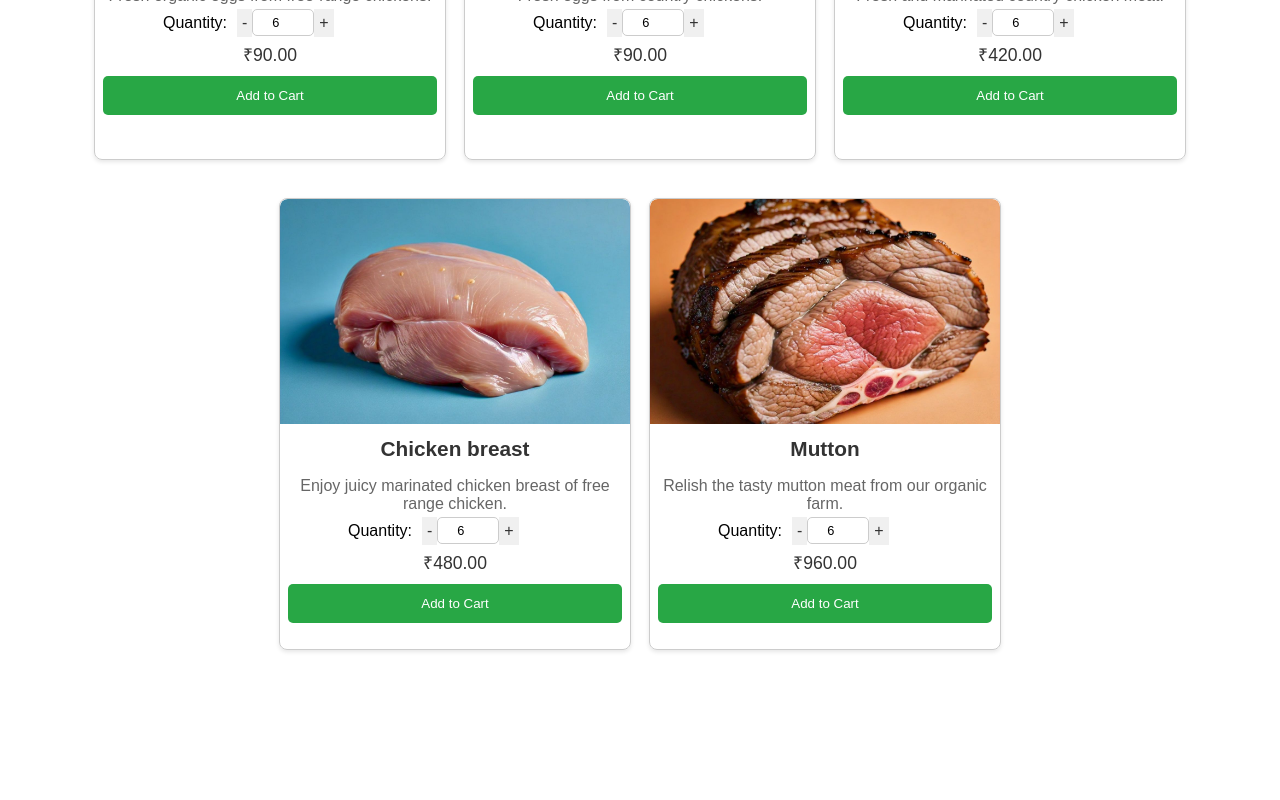
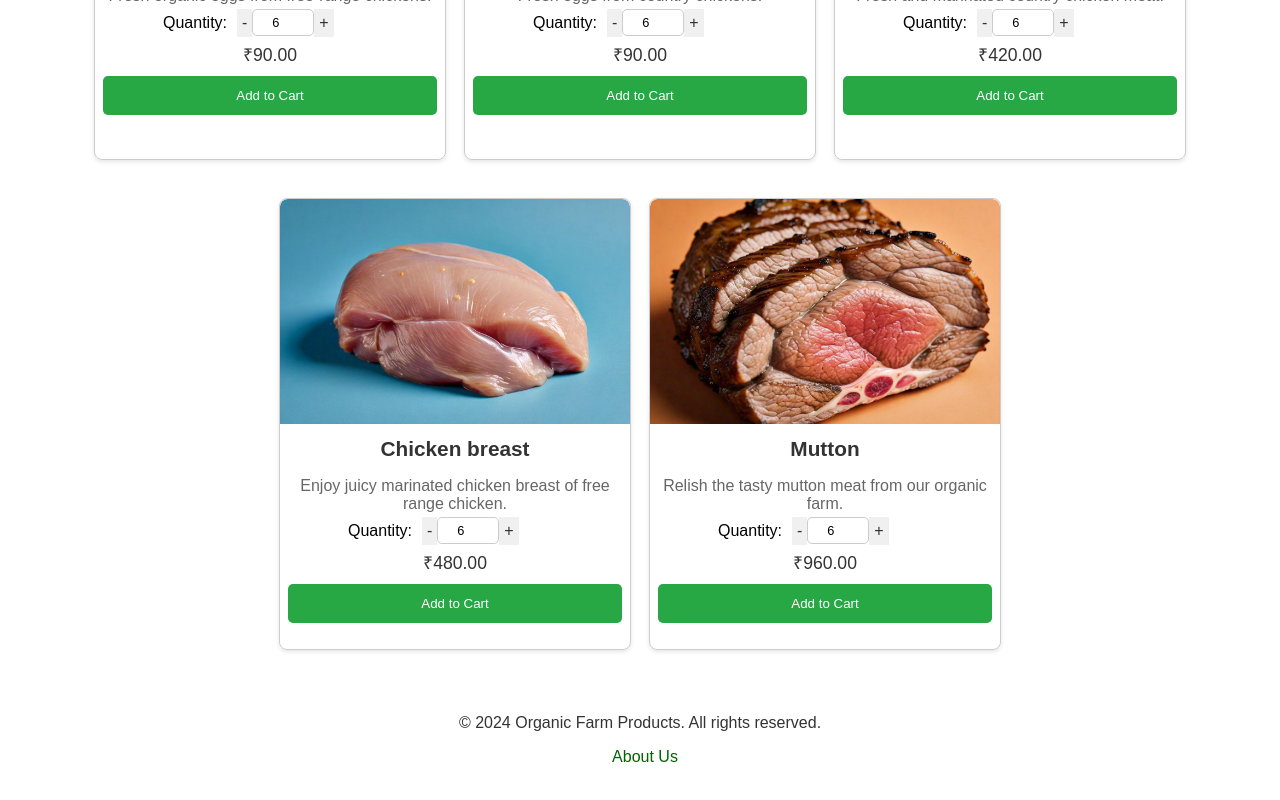
Before and after one commit to Manikanta954/organic-farm-products-webapp, a React (Create React App) app: page / in a window 1280 px wide. Shown: the part 388-1188 px from the top of the page. Before the commit the page ends 1098 px from the top, so only its background shows below. Built offline with nearby package versions, Linux system fonts and the light colour scheme; no server answers.

Commit message:
added footer

```diff
--- a/src/components/Footer.js
+++ b/src/components/Footer.js
@@ -1,13 +1,16 @@
+// src/components/Footer.js
 import React from 'react';
 import '../styles/Footer.css';
 
-function Footer() {
+const Footer = () => {
   return (
     <footer className="footer">
-      <p>© 2024 Organic Eggs. All rights reserved.</p>
-      <p>Contact us: info@organiceggs.com</p>
+      <div className="footer-content">
+        <p>&copy; 2024 Organic Farm Products. All rights reserved.</p>
+        <p><a href="/about">About Us</a></p>
+      </div>
     </footer>
   );
-}
+};
 
 export default Footer;
--- a/src/pages/Home.js
+++ b/src/pages/Home.js
@@ -9,6 +9,7 @@ import egg1 from './egg2.jpeg';
 import chicken2 from './chicken2.jpeg';
 import chickenbreast from './chickenbreast.jpeg';
 import mutton1 from './mutton1.jpeg';
+import Footer from '../components/Footer';
 function Home() {
   const { addToCart } = useContext(CartContext);
   const products = [
@@ -83,6 +84,7 @@ function Home() {
       {products.map((product) => (
         <Card key={product.id} product={product} addToCart={handleAddToCart} />
       ))}
+         <Footer />
     </div>
   );
 }
--- a/src/styles/Footer.css
+++ b/src/styles/Footer.css
@@ -1,9 +1,22 @@
+/* src/styles/Footer.css */
+
 .footer {
-    background-color: #333;
-    color: white;
-    padding: 1rem 0;
-    text-align: center;
-    position:relative;
-    bottom: 0;
-    width: 100%;
-  }
+  width: 100%;
+  background: rgba(255, 255, 255, 0.8); /* Transparent background */
+  text-align: center;
+  padding: 10px 0;
+}
+
+.footer-content {
+  color: #333;
+}
+
+.footer-content a {
+  color: #006400;
+  text-decoration: none;
+  margin-left: 10px;
+}
+
+.footer-content a:hover {
+  text-decoration: underline;
+}
```
